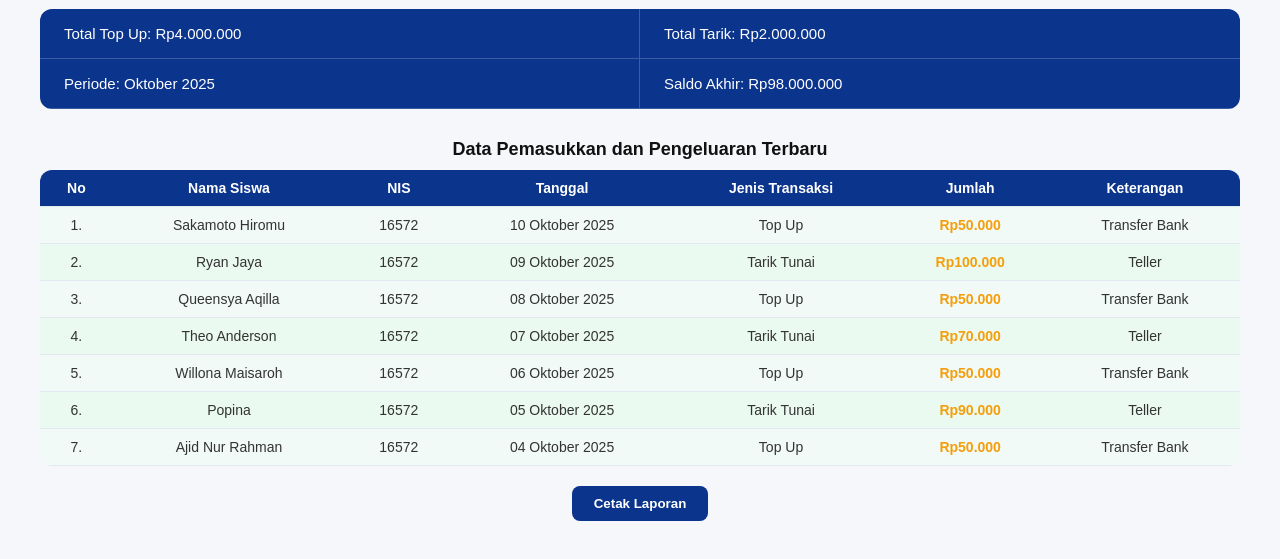
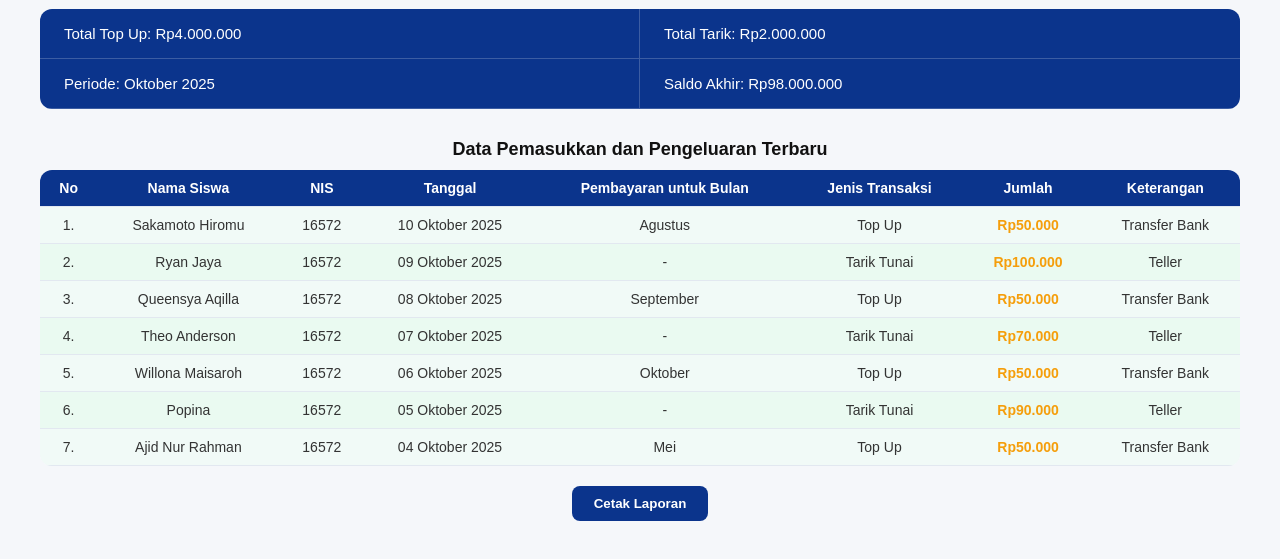
Before and after one commit to ltsany/bank-smenza-smart, a plain HTML site: page lapo.html in a window 1280 px wide. Shown: the part 105-664 px from the top of the page. Drawn offline with Linux system fonts and the light colour scheme.

Commit message:
Update lapo.html

```diff
--- a/lapo.html
+++ b/lapo.html
@@ -28,6 +28,7 @@
                     <th>Nama Siswa</th>
                     <th>NIS</th>
                     <th>Tanggal</th>
+                    <th>Pembayaran untuk Bulan</th>
                     <th>Jenis Transaksi</th>
                     <th>Jumlah</th>
                     <th>Keterangan</th>
@@ -39,6 +40,7 @@
                     <td>Sakamoto Hiromu</td>
                     <td>16572</td>
                     <td>10 Oktober 2025</td>
+                    <td>Agustus</td>
                     <td>Top Up</td>
                     <td class="amount">Rp50.000</td>
                     <td>Transfer Bank</td>
@@ -48,6 +50,7 @@
                     <td>Ryan Jaya</td>
                     <td>16572</td>
                     <td>09 Oktober 2025</td>
+                    <td>-</td>
                     <td>Tarik Tunai</td>
                     <td class="amount">Rp100.000</td>
                     <td>Teller</td>
@@ -57,6 +60,7 @@
                     <td>Queensya Aqilla</td>
                     <td>16572</td>
                     <td>08 Oktober 2025</td>
+                    <td>September</td>
                     <td>Top Up</td>
                     <td class="amount">Rp50.000</td>
                     <td>Transfer Bank</td>
@@ -66,6 +70,7 @@
                     <td>Theo Anderson</td>
                     <td>16572</td>
                     <td>07 Oktober 2025</td>
+                    <td>-</td>
                     <td>Tarik Tunai</td>
                     <td class="amount">Rp70.000</td>
                     <td>Teller</td>
@@ -75,6 +80,7 @@
                     <td>Willona Maisaroh</td>
                     <td>16572</td>
                     <td>06 Oktober 2025</td>
+                    <td>Oktober</td>
                     <td>Top Up</td>
                     <td class="amount">Rp50.000</td>
                     <td>Transfer Bank</td>
@@ -84,6 +90,7 @@
                     <td>Popina</td>
                     <td>16572</td>
                     <td>05 Oktober 2025</td>
+                    <td>-</td>
                     <td>Tarik Tunai</td>
                     <td class="amount">Rp90.000</td>
                     <td>Teller</td>
@@ -93,6 +100,7 @@
                     <td>Ajid Nur Rahman</td>
                     <td>16572</td>
                     <td>04 Oktober 2025</td>
+                    <td>Mei</td>
                     <td>Top Up</td>
                     <td class="amount">Rp50.000</td>
                     <td>Transfer Bank</td>
```
